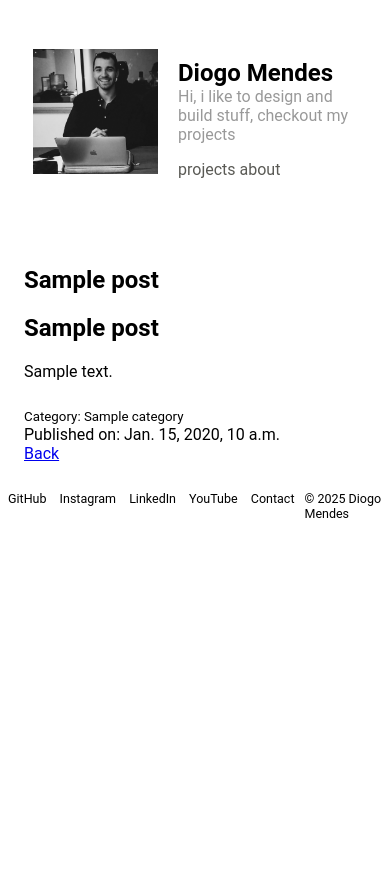
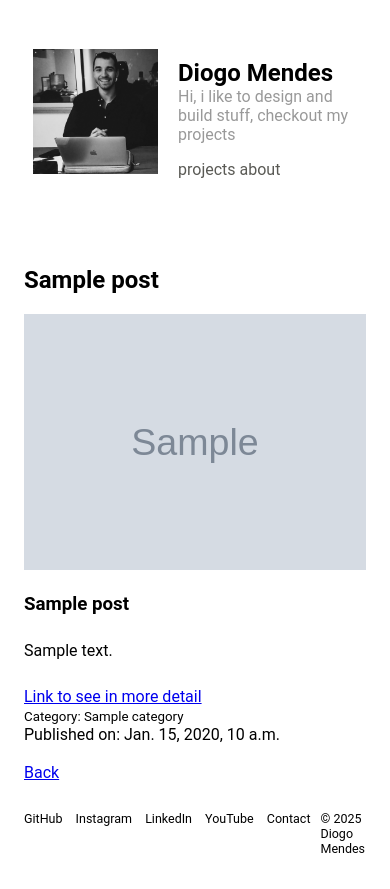
Before and after one commit to dmdiogomendes/Diogo_Mendes_Website, a Django app: template projects/templates/projects/post_detail.html in a window 390 px wide. Before the commit the page ends 518 px from the top, so only its background shows below. Run offline with Django 5.2, Linux system fonts and the light colour scheme; the template is opened without the code that fills it: most values are stand-ins (such as "Sample title", 1, 10 or a date in 2020); grey boxes marked "Sample" are stand-in pictures.

Commit message:
set up touch of the website

```diff
--- a/about/templates/about/about.html
+++ b/about/templates/about/about.html
@@ -11,13 +11,13 @@
 <div class="main_container">
     <!-- Info Main Component -->
 
-    <div class="container">
+    <div class="containe_title">
         <h1>About</h1>
     </div>
 
     <hr class="my-custom-hr" />
 
-    <div class="container_text">
+    <div class="container_text_div">
         <div class="container_text" id="container_first">
             <p>Hello! I'm Diogo, a self-taught developer and designer from Portugal, at the moment i am study electronics and automation, at Ipca. Currently working as a Electrician.</p>
         </div>
--- a/projects/models.py
+++ b/projects/models.py
@@ -13,7 +13,7 @@ class Post(models.Model):
     title = models.CharField(max_length=200)
     subTitle = models.CharField(max_length=200)
     category = models.CharField(max_length=50, choices=CATEGORY_CHOICES)
-    content = models. TextField()
+    content = models.TextField()
     created_at = models.DateTimeField(default=now)
     updated_at = models.DateTimeField(auto_now=True)
     is_published = models.BooleanField(default=True)
--- a/projects/static/index/index.css
+++ b/projects/static/index/index.css
@@ -72,4 +72,10 @@ hr {
 
 #post_date{
     color: #999;
+
 }
+
+.post-content p{
+    margin-bottom: 1.5em; /* Space between paragraphs */
+    line-height: 1.5; /* Improve readability */
+}
--- a/projects/templates/projects/post_detail.html
+++ b/projects/templates/projects/post_detail.html
@@ -9,10 +9,20 @@
 <div class="container_post">
     <article>
         <h1>{{ post.title }}</h1>
-        <h2>{{ post.subTitle }}</h2>
-        <p style="text-align: justify; padding-bottom: 25px;">{{ post.content }}</p>
+        {% if post.image %}
+            <img src="{{ post.image.url }}" alt="{{ post.title }}" style="max-width: 100%; height: auto;">
+        {% endif %}
+        <h3>{{ post.subTitle }}</h3>
+        <div class="post-content">
+            <p>{{ post.content|linebreaks }}</p>
+        </div>
+        {% if post.link %}
+                <a href="{{ post.link }}">Link to see in more detail</a>
+        {% endif %}
+        <br>
         <small>Category: {{ post.category }}</small>
         <p>Published on: {{ post.created_at }}</p>
+        <br>
         <a href="{% url 'home' %}">Back</a>
     </article>
 </div>
--- a/static/styles/main.css
+++ b/static/styles/main.css
@@ -10,6 +10,10 @@
 @media screen and (max-width: 768px) {
     .container_sub{
         padding: 0;
+    }
+    .footer{
+        padding-right: 16px;
+        padding-left: 16px;
     }
   }
 
```
Also changed, not shown: about/static/about/about.css (+16 -1 lines), db.sqlite3, media/post_images/MBE_Reveny_Arles_1.png (added), media/post_images/WhatsApp_Image_2025-02-22_at_10_IE3lPEY.18.32.jpeg (added).
